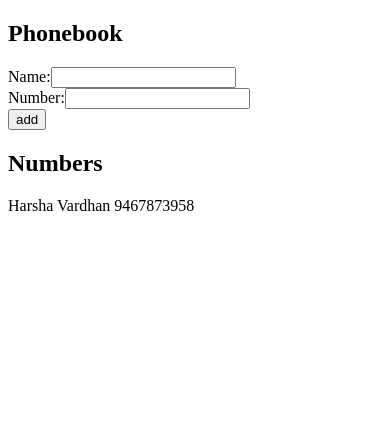
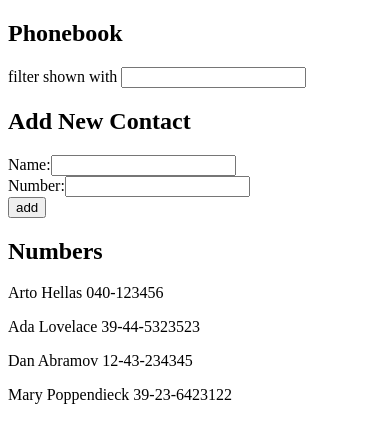
Before and after one commit to pharshavardhan2/fullstackopen, a React (Vite) app in the folder part2/phonebook/: page / in a window 390 px wide. Shown: the top 442 px of the page. Built offline with nearby package versions, Linux system fonts and the light colour scheme.

Commit message:
solved step4 of part2/phonebook

```diff
--- a/part2/phonebook/src/App.jsx
+++ b/part2/phonebook/src/App.jsx
@@ -1,31 +1,43 @@
 import { useState } from 'react'
 
+const Contact = (props) => <p>{props.contact.name} {props.contact.number}</p>
+
+const Contacts = ({ contacts, queryName }) => {
+  const searchContacts = (query) => contacts.filter(contact => contact.name.toLowerCase().includes(query.toLowerCase()))
+  const mapComponent = (contacts) => contacts.map(contact => <Contact key={contact.name} contact={contact} />)
+
+  if (queryName === '') return (<div>{mapComponent(contacts)}</div>)
+  return <div>{mapComponent(searchContacts(queryName))}</div>
+}
+
 const App = () => {
-  const [ persons, setPersons ] = useState([
-    {
-      name: 'Harsha Vardhan',
-      number: '9467873958',
-    },
+  const [ contacts, setContacts ] = useState([
+    { name: 'Arto Hellas', number: '040-123456', id: 1 },
+    { name: 'Ada Lovelace', number: '39-44-5323523', id: 2 },
+    { name: 'Dan Abramov', number: '12-43-234345', id: 3 },
+    { name: 'Mary Poppendieck', number: '39-23-6423122', id: 4 }
   ])
   const [ newName, setNewName ] = useState('')
   const [ newNumber, setNewNumber ] = useState('')
+  const [ queryName, setQueryName ] = useState('')
 
-  const handleChangeName = (event) => {
-    setNewName(event.target.value)
+  const handleChangeQuery = (event) => {
+    const query = event.target.value.trim()
+    setQueryName(query)
   }
 
-  const handleChangeNumber = (event) => {
-    setNewNumber(event.target.value)
-  }
+  const handleChangeName = (event) => setNewName(event.target.value)
+
+  const handleChangeNumber = (event) => setNewNumber(event.target.value)
 
   const handleSubmitContact = (event) => {
     event.preventDefault()
-    if (persons.findIndex(person => person.name === newName) === -1) {
-      const person = {
+    if (contacts.findIndex(contact => contact.name === newName) === -1) {
+      const contact = {
         name: newName,
         number: newNumber,
       }
-      setPersons(persons.concat(person))
+      setContacts(contacts.concat(contact))
       setNewName('')
       setNewNumber('')
     } else {
@@ -36,6 +48,12 @@ const App = () => {
   return (
     <div>
       <h2>Phonebook</h2>
+      <div>
+        <label>
+          filter shown with <input value={queryName} onChange={handleChangeQuery}/>
+        </label>
+      </div>
+      <h2>Add New Contact</h2>
       <form onSubmit={handleSubmitContact}>
         <div>
           <label>
@@ -52,9 +70,7 @@ const App = () => {
         </div>
       </form>
       <h2>Numbers</h2>
-      <div>
-        {persons.map(person => <p key={person.name}>{person.name} {person.number}</p>)}
-      </div>
+      <Contacts contacts={contacts} queryName={queryName} />
     </div>
   )
 }
```
